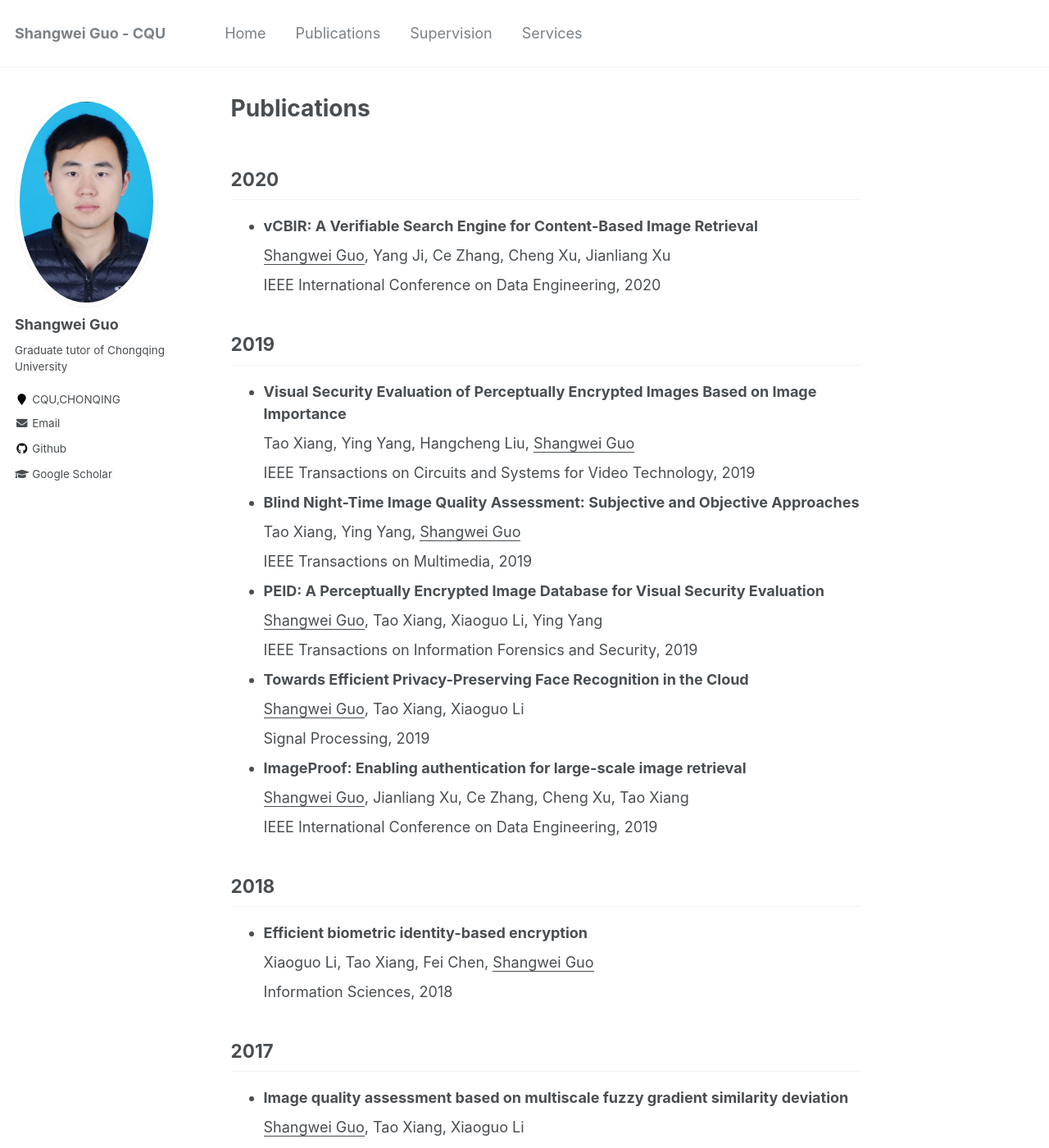
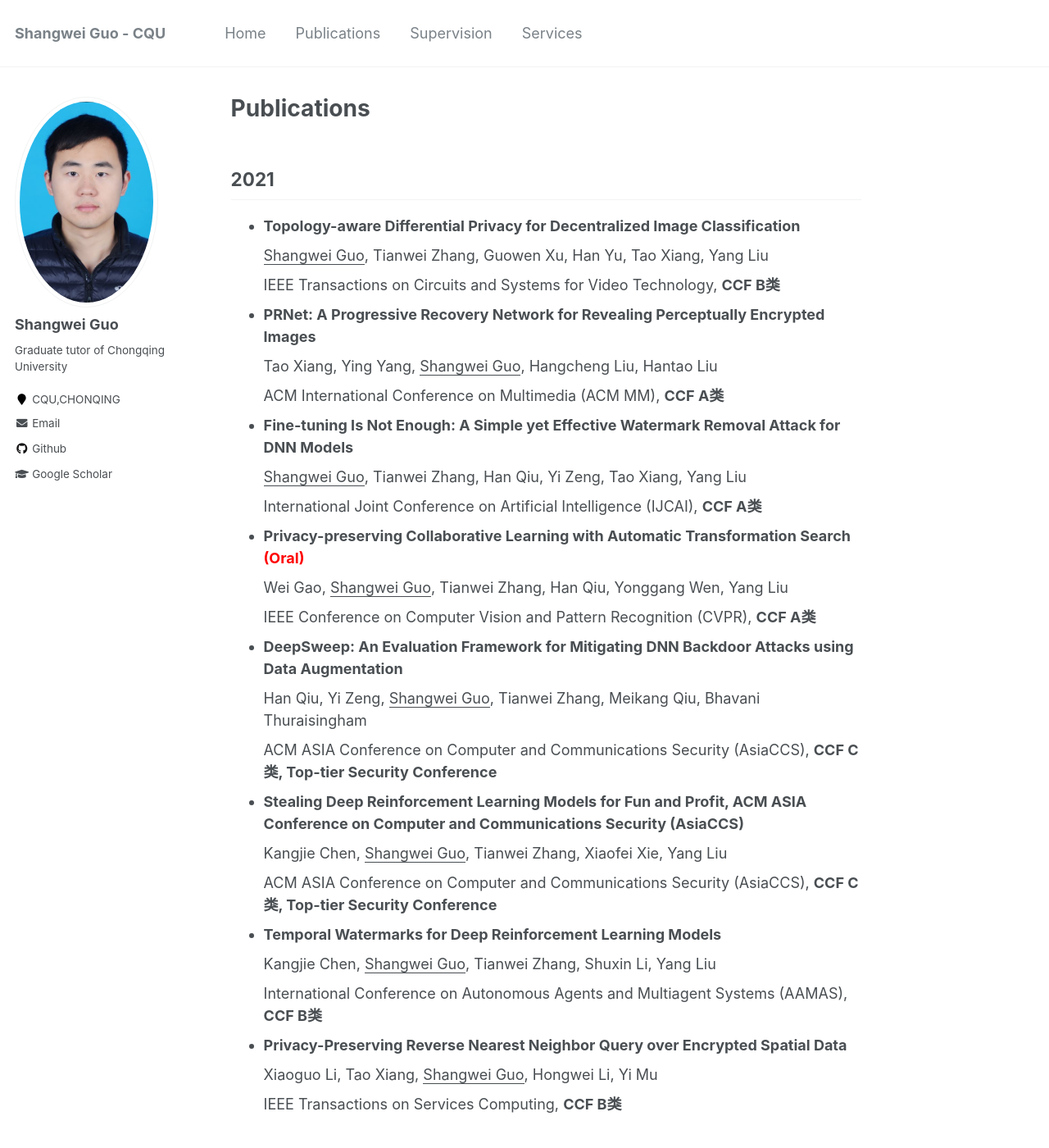
Before and after one commit to guoshangwei/guoshangwei.github.io, a Jekyll site: the page built from _pages/publications.md, in a window 1280 px wide and 1400 px high. Shown: the whole window at 82% size. Built offline with Jekyll 4.4.1, drawn with Linux system fonts in a browser that asks for light colours; some of the changed text lies outside the part shown.

Commit message:
publication&service

```diff
--- a/_config.yml
+++ b/_config.yml
@@ -11,9 +11,9 @@ title                    : "Shangwei Guo - CQU   "
 title_separator          : "-"
 name                     : &name "GSW"
 description              : &description "personal description :)"
-url                      : 'https://zzrhh.github.io' # the base hostname & protocol for your site e.g. "https://mmistakes.github.io"
+url                      : 'https://guoshangwei.github.io' # the base hostname & protocol for your site e.g. "https://mmistakes.github.io"
 baseurl                  : "" # the subpath of your site, e.g. "/blog"
-repository               : "zzrhh/zzrhh.github.io"
+repository               : "guoshangwei/guoshangwei.github.io"
 teaser                   :  # filename of teaser fallback teaser image placed in /images/, .e.g. "500x300.png"
 breadcrumbs              : false # true, false (default)
 words_per_minute         : 160
--- a/_pages/publications.md
+++ b/_pages/publications.md
@@ -3,6 +3,56 @@ title: "Publications"
 permalink: /publications/
 author_profile: true
 ---
+
+## 2021
+
+* **Topology-aware Differential Privacy for Decentralized Image Classification**
+
+  <u>Shangwei Guo</u>, Tianwei Zhang, Guowen Xu, Han Yu, Tao Xiang, Yang Liu
+
+  IEEE Transactions on Circuits and Systems for Video Technology,  **CCF B类**
+
+* **PRNet: A Progressive Recovery Network for Revealing Perceptually Encrypted Images**
+
+  Tao Xiang, Ying Yang, <u>Shangwei Guo</u>, Hangcheng Liu, Hantao Liu
+
+  ACM International Conference on Multimedia (ACM MM),  **CCF A类**
+
+* **Fine-tuning Is Not Enough: A Simple yet Effective Watermark Removal Attack for DNN Models**
+
+  <u>Shangwei Guo</u>, Tianwei Zhang, Han Qiu, Yi Zeng, Tao Xiang, Yang Liu
+
+  International Joint Conference on Artificial Intelligence (IJCAI),  **CCF A类**
+
+* **Privacy-preserving Collaborative Learning with Automatic Transformation Search<font  color=red > (Oral)</font>**
+
+  Wei Gao, <u>Shangwei Guo</u>, Tianwei Zhang, Han Qiu, Yonggang Wen, Yang Liu
+
+  IEEE Conference on Computer Vision and Pattern Recognition (CVPR),  **CCF A类**
+
+* **DeepSweep: An Evaluation Framework for Mitigating DNN Backdoor Attacks using Data Augmentation**
+
+  Han Qiu, Yi Zeng, <u>Shangwei Guo</u>, Tianwei Zhang, Meikang Qiu, Bhavani Thuraisingham
+
+  ACM ASIA Conference on Computer and Communications Security (AsiaCCS),  **CCF C类, Top-tier Security Conference**
+
+* **Stealing Deep Reinforcement Learning Models for Fun and Profit, ACM ASIA  Conference on Computer and Communications Security (AsiaCCS)**
+
+  Kangjie Chen, <u>Shangwei Guo</u>, Tianwei Zhang, Xiaofei Xie, Yang Liu
+
+  ACM ASIA Conference on Computer and Communications Security (AsiaCCS),  **CCF C类, Top-tier Security Conference**
+
+* **Temporal Watermarks for Deep Reinforcement Learning Models**
+
+  Kangjie Chen, <u>Shangwei Guo</u>, Tianwei Zhang, Shuxin Li, Yang Liu
+
+  International Conference on Autonomous Agents and Multiagent Systems (AAMAS),  **CCF B类**
+
+* **Privacy-Preserving Reverse Nearest Neighbor Query over Encrypted Spatial Data**
+
+  Xiaoguo Li, Tao Xiang,  <u>Shangwei Guo</u>, Hongwei Li, Yi Mu
+
+  IEEE Transactions on Services Computing,  **CCF B类**
 
 ## 2020
 
@@ -10,39 +60,45 @@ author_profile: true
 
   <u>Shangwei Guo</u>, Yang Ji, Ce Zhang, Cheng Xu, Jianliang Xu
 
-  IEEE International Conference on Data Engineering,  2020
+  IEEE International Conference on Data Engineering(ICDE),  **CCF A类**
+
+* **SensIR: Towards Privacy-sensitive Image Retrieval in the Cloud, Signal Processing: Image Communication**
+
+  Lishuang Hu, Tao Xiang, <u>Shangwei Guo</u>
+
+  Signal Processing: Image Communication,  **CCF C类**
 
 ## 2019
+
+* **ImageProof: Enabling authentication for large-scale image retrieval**
+
+  <u>Shangwei Guo</u>, Jianliang Xu, Ce Zhang, Cheng Xu, Tao Xiang
+
+  IEEE International Conference on Data Engineering,  **CCF A类**
+
+* **PEID: A Perceptually Encrypted Image Database for Visual Security Evaluation**
+
+  <u>Shangwei Guo</u>, Tao Xiang, Xiaoguo Li, Ying Yang
+
+  IEEE Transactions on Information Forensics and Security,   **CCF A类**
+
+* **Towards Efficient Privacy-Preserving Face Recognition in the Cloud**
+
+  <u>Shangwei Guo</u>, Tao Xiang, Xiaoguo Li
+
+  Signal Processing,  **CCF C类**
 
 * **Visual Security Evaluation of Perceptually Encrypted Images Based on Image Importance**
 
   Tao Xiang, Ying Yang, Hangcheng Liu, <u>Shangwei Guo</u>
 
-  IEEE Transactions on Circuits and Systems for Video Technology,  2019
+  IEEE Transactions on Circuits and Systems for Video Technology,  **CCF B类**
 
 * **Blind Night-Time Image Quality Assessment: Subjective and Objective Approaches**
 
   Tao Xiang, Ying Yang, <u>Shangwei Guo</u>
 
-  IEEE Transactions on Multimedia,  2019
-
-* **PEID: A Perceptually Encrypted Image Database for Visual Security Evaluation**
-
-  <u>Shangwei Guo</u>, Tao Xiang, Xiaoguo Li, Ying Yang
-
-  IEEE Transactions on Information Forensics and Security,  2019
-
-* **Towards Efficient Privacy-Preserving Face Recognition in the Cloud**
-
-  <u>Shangwei Guo</u>, Tao Xiang, Xiaoguo Li
-
-  Signal Processing,  2019
-
-* **ImageProof: Enabling authentication for large-scale image retrieval**
-
-  <u>Shangwei Guo</u>, Jianliang Xu, Ce Zhang, Cheng Xu, Tao Xiang
-
-  IEEE International Conference on Data Engineering,  2019
+  IEEE Transactions on Multimedia,  **CCF B类**
 
 ## 2018
 
@@ -50,7 +106,7 @@ author_profile: true
 
   Xiaoguo Li, Tao Xiang, Fei Chen, <u>Shangwei Guo</u>
 
-  Information Sciences,  2018
+  Information Sciences,  **CCF B类**
 
 ## 2017
 
@@ -58,13 +114,8 @@ author_profile: true
 
   <u>Shangwei Guo</u>, Tao Xiang, Xiaoguo Li
 
-  Soft Computing,  2017
+  Soft Computing,  **CCF C类**
 
-* **Privacy-aware image encryption based on logistic map and data hidin**
-
-  Jianglin Sun, Xiaofeng Liao, Xin Chen, <u>Shangwei Guo</u>
-
-  International Journal of Bifurcation and Chaos,  2017
 
 ## 2016
 
@@ -72,10 +123,10 @@ author_profile: true
 
   Tao Xiang, <u>Shangwei Guo</u>, Xiaoguo Li
 
-  IEEE Transactions on Information Forensics and Security,  2016
+  IEEE Transactions on Information Forensics and Security, **CCF A类**
 
 * **Processing secure, verifiable and efficient SQL over outsourced database**
 
   Tao Xiang, Xiaoguo Li, Fei Chen, <u>Shangwei Guo</u>, Yuanyuan Yang
 
-  Information Sciences,  2016
+  Information Sciences,  **CCF B类**
```
Also changed, not shown: _pages/services.md (+19 -12 lines), 3 other files.
